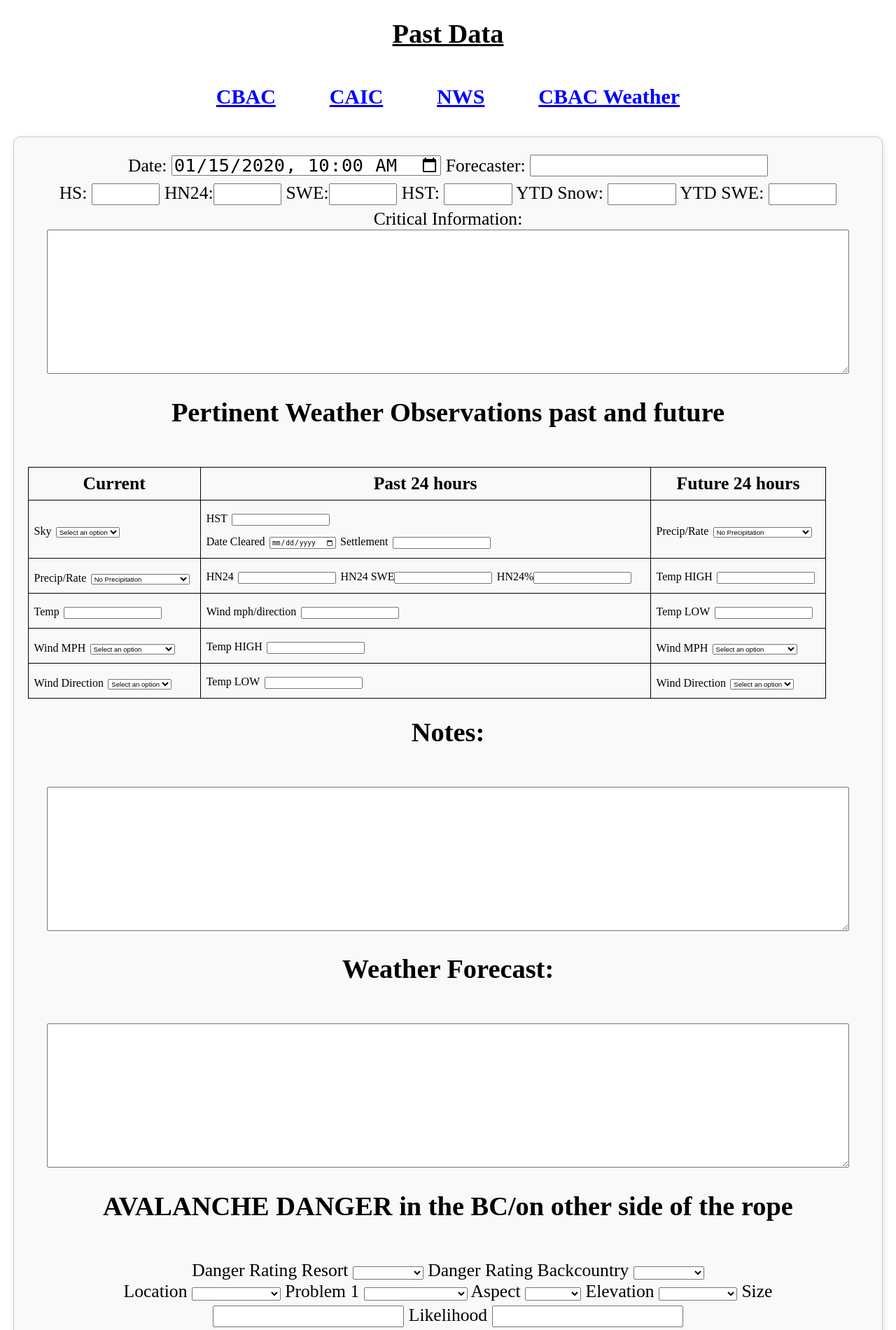
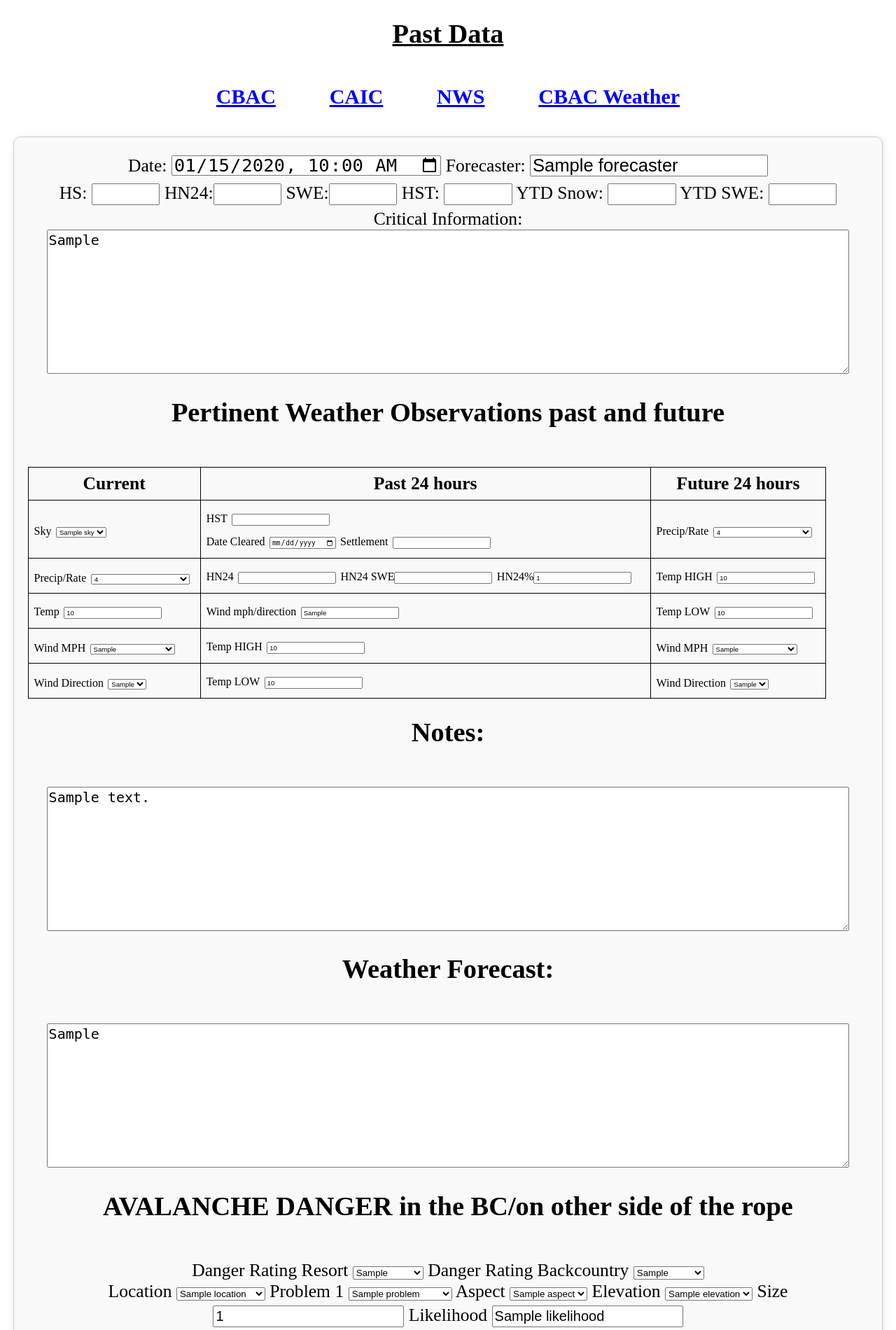
Before and after one commit to rhys-jordan/cbmr_weather_patrol_app, a Flask app: template CBMR_Weather/templates/past-data.html in a window 1280 px wide. Shown: the part 82-1982 px from the top of the page at 70% size. Run offline with Flask 3, Linux system fonts and the light colour scheme; the template is opened without the code that fills it: most values are stand-ins (such as "Sample title", 1, 10 or a date in 2020); some libraries are stand-ins or nearby versions.

Commit message:
Sprint 2 task: -Almost fully function. Just need to fix regular enter past data form. It breaks if you go there by clicking the link. easy fix just no time. maybe make another route.... Need to make a second part of form for when no date is inputted.....
maybe if statement and then give a diff form maybe??

```diff
--- a/CBMR_Weather/templates/past-data.html
+++ b/CBMR_Weather/templates/past-data.html
@@ -3,26 +3,26 @@
 {% block content%}
 
 <h1 id="title"> Past Data</h1><br>
-
 <div id="links">
     <a href="https://cbavalanchecenter.org/" target="_blank">CBAC</a>&emsp;&emsp;<a href="https://avalanche.state.co.us/" target="_blank">CAIC</a>&emsp;&emsp;<a href="https://forecast.weather.gov/MapClick.php?lon=-106.96337126428263&lat=38.90990956937884" target="_blank">NWS</a>&emsp;&emsp;<a href="https://cbavalanchecenter.org/forecasts/#/weather" target="_blank">CBAC Weather</a>
 </div>
 
-<br><form action="/past-data" method="post" onkeydown="return event.key != 'Enter';">
+
+<br><form action="/past-data/{{oldSnow.dateTime}}" method="post" onkeydown="return event.key != 'Enter';">
     <div class= "date_row">
-        <label>Date: </label> <input type="datetime-local" id="datetime" name="datetime" value='{{now}}'>
-        <label>Forecaster: </label> <input type="text" id="forecaster" name="forecaster"><br>
+        <label>Date: </label> <input type="datetime-local" id="datetime" name="datetime" value='{{oldSnow.dateTime}}'>
+        <label>Forecaster: </label> <input type="text" id="forecaster" name="forecaster" value='{{oldSnow.forecaster}}'><br>
     </div>
     <div class = "snow_row">
-        <label>HS:</label> <input type="number" id="hs" name="hs">
-        <label>HN24:</label><input type="number" id="hn24" name="hn24">
-        <label>SWE:</label><input type="number" id="swe" name="swe">
-        <label>HST:</label> <input type="number" id="hst" name="hst">
-        <label>YTD Snow:</label> <input type="number" id="ytd_snow" name="ytd_snow">
-        <label>YTD SWE:</label> <input type="number" id="ytd_swe" name="ytd_swe"><br>
+        <label>HS:</label> <input type="number" id="hs" name="hs" value='{{oldSnow.hs}}'>
+        <label>HN24:</label><input type="number" id="hn24" name="hn24" value='{{oldSnow.hn24}}'>
+        <label>SWE:</label><input type="number" id="swe" name="swe" value='{{oldSnow.swe}}'>
+        <label>HST:</label> <input type="number" id="hst" name="hst" value='{{oldSnow.hst}}'>
+        <label>YTD Snow:</label> <input type="number" id="ytd_snow" name="ytd_snow" value='{{oldSnow.ytd_snow}}'>
+        <label>YTD SWE:</label> <input type="number" id="ytd_swe" name="ytd_swe" value='{{oldSnow.ytd_swe}}'><br>
     </div>
     <label>Critical Information:</label><br>
-    <textarea id="critical_information" name="critical_information"></textarea><br>
+    <textarea id="critical_information" name="critical_information">{{oldSnow.critical_info}}</textarea><br>
     <h1>Pertinent Weather Observations past and future</h1><br>
     <table>
         <thead>
@@ -37,7 +37,7 @@
             <td>
                 <label>Sky </label>
                 <select id="sky" name="sky">
-                    <option value="" disabled selected>Select an option</option>
+                    <option value='{{oldSnow.sky}}'>{{oldSnow.sky}}</option>
                     <option value="clear">Clear</option>
                     <option value="few">Few</option>
                     <option value="scattered">Scattered</option>
@@ -49,15 +49,16 @@
             </td>
             <td class="top_past">
                 <label>HST</label>
-                <input type="number" name="past_24_hst" id="past_24_hst"><br>
+                <input type="number" name="past_24_hst" id="past_24_hst" value='{{oldSnow.hst}}'><br>
                 <label>Date Cleared</label>
-                <input type="date" name="past_24_date_cir" id="past_24_date_cir">
+                <input type="date" name="past_24_date_cir" id="past_24_date_cir" value='{{oldSnow.past_24_date_cir}}'>
                 <label>Settlement</label>
-                <input type="number" name="past_24_settlement" id="past_24_settlement">
+                <input type="number" name="past_24_settlement" id="past_24_settlement" value='{{oldSnow.past_24_settlement}}'>
             </td>
             <td>
                 <label>Precip/Rate</label>
                 <select id="future_precip_rate" name="future_precip_rate">
+                    <option value='{{oldSnow.future_precip_rate}}'>{{oldSnow.future_precip_rate}}</option>
                     <option value="NO">No Precipitation</option>
                     <option value="T">HN24<1 cm</option>
                     <option value="S-1">Snowfall <1cm/hr </option>
@@ -76,6 +77,7 @@
             <td>
                 <label>Precip/Rate</label>
                 <select id="current_precip/rate" name="current_precip_rate">
+                    <option value='{{oldSnow.current_precip_rate}}'>{{oldSnow.current_precip_rate}}</option>
                     <option value="NO">No Precipitation</option>
                     <option value="T">HN24<1 cm</option>
                     <option value="S-1">Snowfall <1cm/hr </option>
@@ -91,34 +93,34 @@
             </td>
             <td>
                 <label>HN24</label>
-                <input type="number" id="past_24_hn24" name="past_24_hn24">
-                <label>HN24 SWE</label><input type="number" id="past_24_hn24_swe" name="past_24_hn24_swe">
-                <label>HN24%</label><input type="number" step =".01" id="past_24_hn24_percent" name="past_24_hn24_percent">
+                <input type="number" id="past_24_hn24" name="past_24_hn24" value='{{oldSnow.past_24_hn24}}'>
+                <label>HN24 SWE</label><input type="number" id="past_24_hn24_swe" name="past_24_hn24_swe" value='{{oldSnow.past_24_hn24_swe}}'>
+                <label>HN24%</label><input type="number" step =".01" id="past_24_hn24_percent" name="past_24_hn24_percent" value='{{oldSnow.past_24_hn24_percent}}'>
             </td>
             <td>
                 <label>Temp HIGH</label>
-                <input type="number" id="future_temp_high" name="future_temp_high">
+                <input type="number" id="future_temp_high" name="future_temp_high" value='{{oldSnow.future_temp_high}}'>
             </td>
         </tr>
         <tr>
             <td>
                 <label>Temp</label>
-                <input type="number" id="current_temp" name="current_temp">
+                <input type="number" id="current_temp" name="current_temp" value='{{oldSnow.temperature}}'>
             </td>
             <td>
                 <label>Wind mph/direction</label>
-                <input type="text" id="past_24_wind_mph_direction" name="past_24_wind_mph_direction">
+                <input type="text" id="past_24_wind_mph_direction" name="past_24_wind_mph_direction" value='{{oldSnow.past_24_wind_mph_direction}}'>
             </td>
             <td>
                 <label>Temp LOW</label>
-                <input type="number" id="future_temp_low" name="future_temp_low">
+                <input type="number" id="future_temp_low" name="future_temp_low" value='{{oldSnow.future_temp_low}}'>
             </td>
         </tr>
         <tr>
             <td>
                 <label>Wind MPH</label>
                 <select id="current_wind_mph" name="current_wind_mph">
-                    <option value="" disabled selected>Select an option</option>
+                    <option value='{{oldSnow.wind_mph}}'>{{oldSnow.wind_mph}}</option>
                     <option value="calm">Calm (0 mi/hr)</option>
                     <option value="light">Light (1-16 mi/hr)</option>
                     <option value="moderate">Moderate (17-25 mi/hr)</option>
@@ -128,12 +130,12 @@
             </td>
             <td>
                 <label>Temp HIGH</label>
-                <input type="number" id="past_24_temp_high" name="past_24_temp_high">
+                <input type="number" id="past_24_temp_high" name="past_24_temp_high" value='{{oldSnow.past_24_temp_high}}'>
             </td>
             <td>
                 <label>Wind MPH</label>
                 <select id="future_wind_mph" name="future_wind_mph">
-                    <option value="" disabled selected>Select an option</option>
+                    <option value='{{oldSnow.future_wind_mph}}'>{{oldSnow.future_wind_mph}}</option>
                     <option value="calm">Calm (0 mi/hr)</option>
                     <option value="light">Light (1-16 mi/hr)</option>
                     <option value="moderate">Moderate (17-25 mi/hr)</option>
@@ -146,7 +148,7 @@
             <td>
                 <label>Wind Direction</label>
                 <select id="current_wind_direction" name="current_wind_direction">
-                    <option value="" disabled selected>Select an option</option>
+                    <option value='{{oldSnow.wind_direction}}'>{{oldSnow.wind_direction}}</option>
                     <option value="N">N</option>
                     <option value="NNE">NNE</option>
                     <option value="NE">NE</option>
@@ -167,12 +169,12 @@
             </td>
             <td>
                 <label>Temp LOW</label>
-                <input type="number" id="past_24_temp_low" name="past_24_temp_low">
+                <input type="number" id="past_24_temp_low" name="past_24_temp_low" value='{{oldSnow.past_24_temp_low}}'>
             </td>
             <td>
                 <label>Wind Direction</label>
                 <select id="future_wind_direction" name="future_wind_direction">
-                    <option value="" disabled selected>Select an option</option>
+                    <option value='{{oldSnow.future_wind_direction}}'>{{oldSnow.future_wind_direction}}</option>
                     <option value="N">N</option>
                     <option value="NNE">NNE</option>
                     <option value="NE">NE</option>
@@ -194,14 +196,14 @@
         </tr>
     </table>
     <h1>Notes:</h1><br>
-    <textarea id="observation_notes" name="observation_notes"></textarea><br>
+    <textarea id="observation_notes" name="observation_notes">{{oldSnow.observation_notes}}</textarea><br>
     <h1>Weather Forecast:</h1><br>
-    <textarea id="weather_forecast" name="weather_forecast"></textarea><br>
+    <textarea id="weather_forecast" name="weather_forecast">{{oldSnow.weather_forecast}}</textarea><br>
     <h1>AVALANCHE DANGER in the BC/on other side of the rope</h1><br>
 
     <label>Danger Rating Resort</label>
             <select id="avalanche_danger" name="avalanche_danger">
-                <option value="" hidden="true"></option>
+                <option value='{{oldSnow.avalanche_danger_resort}}'>{{oldSnow.avalanche_danger_resort}}</option>
                 <option value="low">Low</option>
                 <option value="moderate">Moderate</option>
                 <option value="considerable">Considerable</option>
@@ -211,17 +213,77 @@
 
     <label>Danger Rating Backcountry</label>
             <select id="avalanche_danger_resort" name="avalanche_danger_resort">
-                <option value="" hidden="true"></option>
+                <option value='{{oldSnow.avalanche_danger_backcountry}}'>{{oldSnow.avalanche_danger_backcountry}}</option>
                 <option value="low">Low</option>
                 <option value="moderate">Moderate</option>
                 <option value="considerable">Considerable</option>
                 <option value="high">High</option>
                 <option value="extreme">Extreme</option>
             </select>
+        {% for avy in avalanches %}
+        <div id="problem_{{ loop.index }}">
+        <label>Location</label>
+        <select id="location{{ loop.index }}" name="location{{ loop.index }}">
+        <option value="{{ avy.location }}">{{ avy.location }}</option>
+        <option value="" hidden="true"></option>
+        <option value="Resort">Resort</option>
+        <option value="BC">Backcountry (BC)</option>
+        <option value="Both">Both</option>
+        </select>
+
+        <label>Problem {{ loop.index }}</label>
+        <select id="avalanche_problem_{{ loop.index }}" name="avalanche_problem_{{ loop.index }}">
+        <option value="{{ avy.problem }}">{{ avy.problem }}</option>
+        <option value="" hidden="true"></option>
+        <option value="Persistent Slab">Persistent Slab</option>
+        <option value="Deep Persistent Slab">Deep Persistent Slab</option>
+        <option value="Storm Slab">Storm Slab</option>
+        <option value="Wet Slab">Wet Slab</option>
+        <option value="Wind Slab">Wind Slab</option>
+        <option value="Dry Loose">Dry Loose</option>
+        <option value="Wet Loose">Wet Loose</option>
+        <option value="Glide">Glide</option>
+        <option value="Cornice Fall">Cornice Fall</option>
+        </select>
+
+        <label>Aspect</label>
+        <select id="aspect_{{ loop.index }}" name="aspect_{{ loop.index }}">
+        <option value="{{ avy.aspect }}">{{ avy.aspect }}</option>
+        <option value="" hidden="true"></option>
+        <option value="N">N (0)</option>
+        <option value="NE">NE (45)</option>
+        <option value="E">E (90)</option>
+        <option value="SE">SE (135)</option>
+        <option value="S">S (180)</option>
+        <option value="SW">SW (225)</option>
+        <option value="W">W (270)</option>
+        <option value="NW">NW (315)</option>
+        </select>
+
+        <label>Elevation</label>
+        <select id="elevation_{{ loop.index }}" name="elevation_{{ loop.index }}">
+        <option value="{{ avy.elevation }}">{{ avy.elevation }}</option>
+        <option value="" hidden="true"></option>
+        <option value="Below Treeline">Below Treeline</option>
+        <option value="Near Treeline">Near Treeline</option>
+        <option value="Above Treeline">Above Treeline</option>
+        </select>
+
+        <label>Size</label>
+        <input type="text" id="size_{{ loop.index }}" name="size_{{ loop.index }}" value="{{ avy.size }}">
+
+        <label>Likelihood</label>
+        <input type="text" id="likelihood_{{ loop.index }}" name="likelihood_{{ loop.index }}" value="{{ avy.likelihood }}">
+
+        <hr>
+        </div>
+        {% endfor %}
+
 
     <div id="problem_1">
             <label>Location </label>
                 <select id="location1" name="location1">
+                    <option value='{{oldSnow.location1}}'>{{oldSnow.location1}}</option>
                     <option value="" hidden="true"></option>
                     <option value="Resort"> Resort</option>
                     <option value="BC">Backcountry (BC) </option>
@@ -229,6 +291,7 @@
                 </select>
             <label>Problem 1 </label>
             <select id="avalanche_problem_1" name="avalanche_problem_1">
+                <option value='{{oldSnow.avalanche_problem_1}}'>{{oldSnow.avalanche_problem_1}}</option>
                 <option value="" hidden="true"></option>
                 <option value="Persistent Slab">Persistent Slab</option>
                 <option value="Deep Persistent Slab">Deep Persistent Slab</option>
@@ -243,6 +306,7 @@
 
             <label>Aspect</label>
             <select id="aspect_1" name="aspect_1">
+                <option value='{{oldSnow.aspect_1}}'>{{oldSnow.aspect_1}}</option>
                 <option value="" hidden="true"></option>
                 <option value="N">N (0)</option>
                 <option value="NE">NE (45)</option>
@@ -255,42 +319,16 @@
             </select>
             <label>Elevation</label>
             <select id="elevation_1" name="elevation_1">
+                <option value='{{oldSnow.elevation_1}}'>{{oldSnow.elevation_1}}</option>
                 <option value="" hidden="true"></option>
                 <option value="Below Treeline">Below Treeline</option>
                 <option value="Near Treeline">Near Treeline</option>
                 <option value="Below Treeline">Above Treeline</option>
             </select>
             <label>Size</label>
-            <input type="text" id="size_1" name="size_1">
+            <input type="text" id="size_1" name="size_1" value='{{oldSnow.size_1}}'>
             <label>Likelihood</label>
-            <input type="text" id="likelihood_1" name="likelihood_1">
-
-
-            <!-- <label>Size</label>
-            <select name="size1">
-                <option value="certain">Certain</option>
-                <option value="very likely">Very Likely</option>
-                <option value="likely">Likely</option>
-                <option value="possible">Possible</option>
-                <option value="unlikely">Unlikely</option>
-            </select>
-
-            <label>Likelihood</label>
-            <select name="size">
-                <option value="small">Small</option>
-                <option value="large">Large</option>
-                <option value="very large">Very Large</option>
-                <option value="historic">Historic</option>
-            </select>
-
-            <label>Trend (From Yesterday)</label>
-            <select name="trend">
-                <option value="increase_dramatic">Increase (Dramatic)</option>
-                <option value="increase">Increase</option>
-                <option value="none">No Change</option>
-                <option value="decrease">Decrease</option>
-                <option value="decrease_dramatic">Decrease (Dramatic)</option>
-            </select> -->
+            <input type="text" id="likelihood_1" name="likelihood_1" value='{{oldSnow.likelihood_1}}'>
 
     </div>
 
@@ -340,32 +378,6 @@
             <label>Likelihood</label>
             <input type="text" id="likelihood_2" name="likelihood_2">
 
-        <!-- <label>Size</label>
-        <select name="size1">
-            <option value="certain">Certain</option>
-            <option value="very likely">Very Likely</option>
-            <option value="likely">Likely</option>
-            <option value="possible">Possible</option>
-            <option value="unlikely">Unlikely</option>
-        </select>
-
-        <label>Likelihood</label>
-        <select name="size">
-            <option value="small">Small</option>
-            <option value="large">Large</option>
-            <option value="very large">Very Large</option>
-            <option value="historic">Historic</option>
-        </select>
-
-        <label>Trend (From Yesterday)</label>
-        <select name="trend">
-            <option value="increase_dramatic">Increase (Dramatic)</option>
-            <option value="increase">Increase</option>
-            <option value="none">No Change</option>
-            <option value="decrease">Decrease</option>
-            <option value="decrease_dramatic">Decrease (Dramatic)</option>
-        </select> -->
-
     </div>
 
     <div id="problem_3" hidden="true">
@@ -414,31 +426,7 @@
             <label>Likelihood</label>
             <input type="text" id="likelihood_3" name="likelihood_3">
 
-        <!-- <label>Size</label>
-        <select name="size1">
-            <option value="certain">Certain</option>
-            <option value="very likely">Very Likely</option>
-            <option value="likely">Likely</option>
-            <option value="possible">Possible</option>
-            <option value="unlikely">Unlikely</option>
-        </select>
 
-        <label>Likelihood</label>
-        <select name="size">
-            <option value="small">Small</option>
-            <option value="large">Large</option>
-            <option value="very large">Very Large</option>
-            <option value="historic">Historic</option>
-        </select>
-
-        <label>Trend (From Yesterday)</label>
-        <select name="trend">
-            <option value="increase_dramatic">Increase (Dramatic)</option>
-            <option value="increase">Increase</option>
-            <option value="none">No Change</option>
-            <option value="decrease">Decrease</option>
-            <option value="decrease_dramatic">Decrease (Dramatic)</option>
-        </select> -->
 
     </div>
     <div id="problem_4" hidden="true">
@@ -490,21 +478,37 @@
 
     </div>
 
-    <button type="button" onclick="addProblem2()" id="problem_2_button">Add Second Problem</button>
-    <button type="button" onclick="addProblem3()" id="problem_3_button" hidden="true">Add Third Problem</button>
-    <button type="button" onclick="addProblem4()" id="problem_4_button" hidden="true">Add Fourth Problem</button>
+    {% set num_problems = avalanches | length %}
+    {% if num_problems < 2 %}
+        <button type="button" onclick="addProblem2()" id="problem_2_button">Add Second Problem</button>
+    {% endif %}
+
+    {% if num_problems < 3 %}
+        <button type="button" onclick="addProblem3()" id="problem_3_button"{% if num_problems < 2 %} hidden="true" {% endif %}>Add Third Problem</button>
+    {% endif %}
+
+
+    {% if num_problems < 4 %}
+        <button type="button" onclick="addProblem4()" id="problem_4_button" {% if num_problems < 3 %} hidden="true" {% endif %}>Add Fourth Problem</button>
+    {% endif %}
+
+
+
+<!--    <button type="button" onclick="addProblem2()" id="problem_2_button">Add Second Problem</button>-->
+<!--    <button type="button" onclick="addProblem3()" id="problem_3_button" hidden="true">Add Third Problem</button>-->
+<!--    <button type="button" onclick="addProblem4()" id="problem_4_button" hidden="true">Add Fourth Problem</button>-->
 
     <h1>Avalanche Forecast and discussion, How it relates to our Mtn and Our Strategic Mindset</h1><br>
-    <textarea id="avalanche_forecast_discussion" name="avalanche_forecast_discussion"></textarea>
+    <textarea id="avalanche_forecast_discussion" name="avalanche_forecast_discussion">{{oldSnow.avalanche_forecast_discussion}}</textarea>
 
     <h1>Summary of Previous Day(s) Work</h1><br>
-    <textarea id="summary_of_previous_work" name="summary_previous_day"></textarea>
+    <textarea id="summary_of_previous_work" name="summary_previous_day">{{oldSnow.summary_previous_day}}</textarea>
 
     <h1>Mitigation Plan</h1><br>
-    <textarea id="mitigation_plan" name="mitigation_plan"></textarea>
+    <textarea id="mitigation_plan" name="mitigation_plan">{{oldSnow.mitigation_plan}}</textarea>
 
     <h1>Pertinent Terrain Opening/Closing</h1><br>
-    <textarea id="pertinent_terrain_opening/closing" name="pertinent_terrain_info"></textarea><br>
+    <textarea id="pertinent_terrain_opening/closing" name="pertinent_terrain_info"> {{oldSnow.pertinent_terrain_info}}</textarea><br>
 
 
 
--- a/CBMR_Weather/templates/view.html
+++ b/CBMR_Weather/templates/view.html
@@ -23,7 +23,7 @@
     <tbody>
     {% for i in snow%}
         <tr>
-            <td>{{ i.date }}</td>
+            <td> <a href="/past-data/{{i.date}}">{{ i.date }}</a></td>
             <td>{{ i.season }}</td>
             <td>{{ i.hs }}</td>
             <td>{{ i.hn24 }}</td>
```
